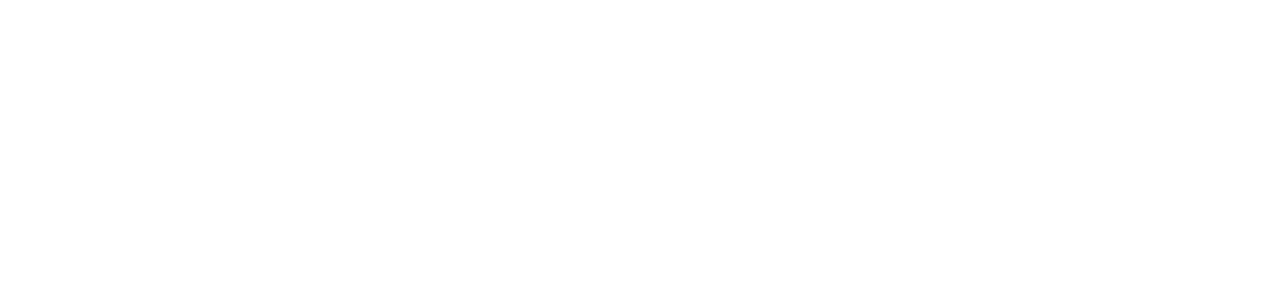
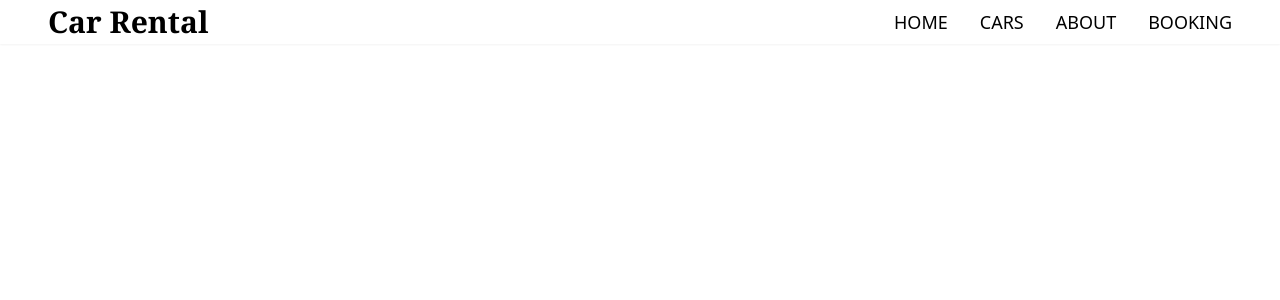
Before and after one commit to habibalamiyawid/car-rental-react, a React (Vite) app: page / in a window 1280 px wide. Shown: the top 300 px of the page. Built offline with nearby package versions, Linux system fonts and the light colour scheme.

Commit message:
navbar added

```diff
--- a/src/components/Navbar/Navbar.jsx
+++ b/src/components/Navbar/Navbar.jsx
@@ -1,9 +1,53 @@
 import React from 'react'
 
+const NavLinks=
+[
+  {
+    id:1,
+    name:"HOME",
+    url:"/#"
+  },
+  {
+    id:2,
+    name:"CARS",
+    url:"/#cars"
+  },
+  {
+    id:3,
+    name:"ABOUT",
+    url:"/#about"
+  },
+  {
+    id:4,
+    name:"BOOKING",
+    url:"/#booking"
+  },
+
+]
 const Navbar = () => {
   return (
-    <nav>
+    <nav className="shadow-sm">
       <div className="container">
+        <div className="flex justify-between items-center">
+           <div>
+              <h1 className="text-3xl font-bold font-serif">Car Rental</h1>
+           </div>
+           <div className="hidden md:block">
+              <ul className="flex items-center gap-8">
+                {NavLinks.map((data)=>(
+                  <li key={data.id}>
+                  <a className="inline-block py-2 hover:border-b-2 hover:text-primary
+                  hover:border-primary transition-colors duration-500 text-lg font medium"
+                  href={data.link}>
+                    {data.name}
+                  </a>
+                </li>
+                ))}
+
+
+              </ul>
+           </div>
+        </div>
 
       </div>
 
```
